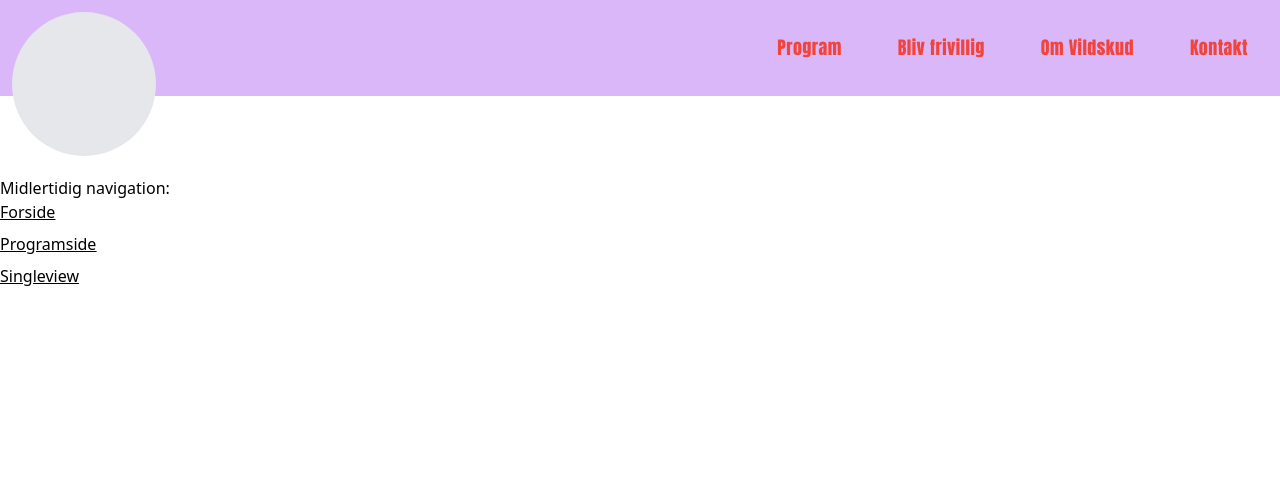
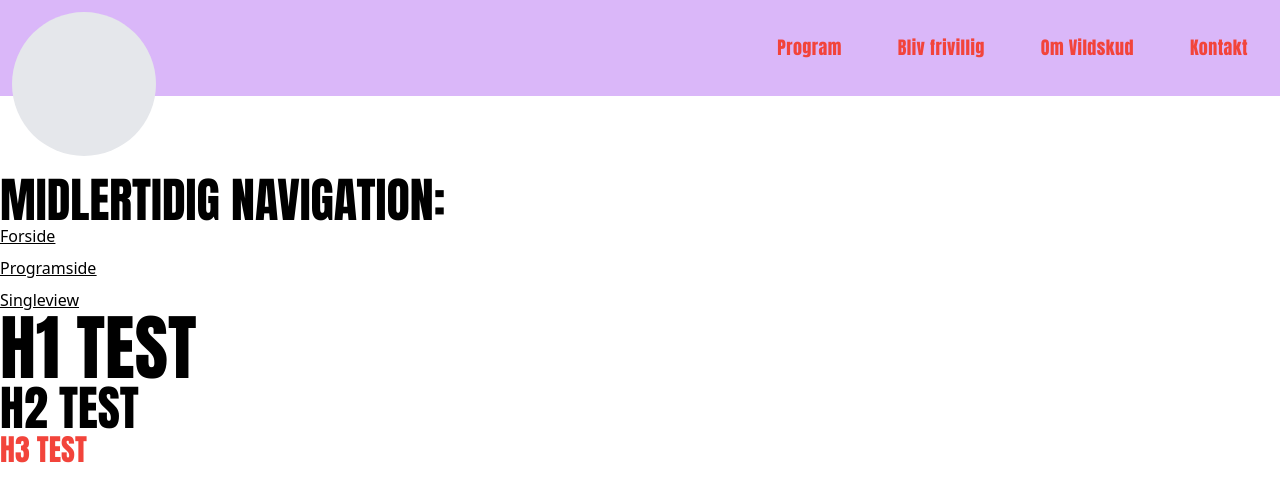
Before and after one commit to maja5099/vildskud, a website built with Parcel: page src/index.html in a window 1280 px wide. Built offline with nearby package versions, Linux system fonts and the light colour scheme.

Commit message:
classes tilføjet

```diff
--- a/src/index.html
+++ b/src/index.html
@@ -98,6 +98,10 @@
       <a href="programside.html">Programside</a>
       <a href="singleview.html">Singleview</a>
     </div>
+
+    <h1>H1 test</h1>
+    <h2>H2 test</h2>
+    <h3>H3 test</h3>
     <!-- Midlertidig navigation slut -->
 
     <!-- Hero start -->
--- a/src/tailwind.css
+++ b/src/tailwind.css
@@ -3,7 +3,13 @@
 @tailwind utilities;
 
 @layer base {
-    /* h1 {
-      @apply text-green text-5xl font-bold lg:text-6xl;
-    } */
+    h1 {
+      @apply text-5xl md:text-6xl lg:text-7xl font-anton uppercase;
+    }
+    h2 {
+        @apply text-3xl md:text-4xl lg:text-5xl text-black font-anton uppercase;
+      }
+    h3 {
+        @apply text-xl md:text-2xl lg:text-3xl text-red font-anton uppercase;
+      }
   }
```
